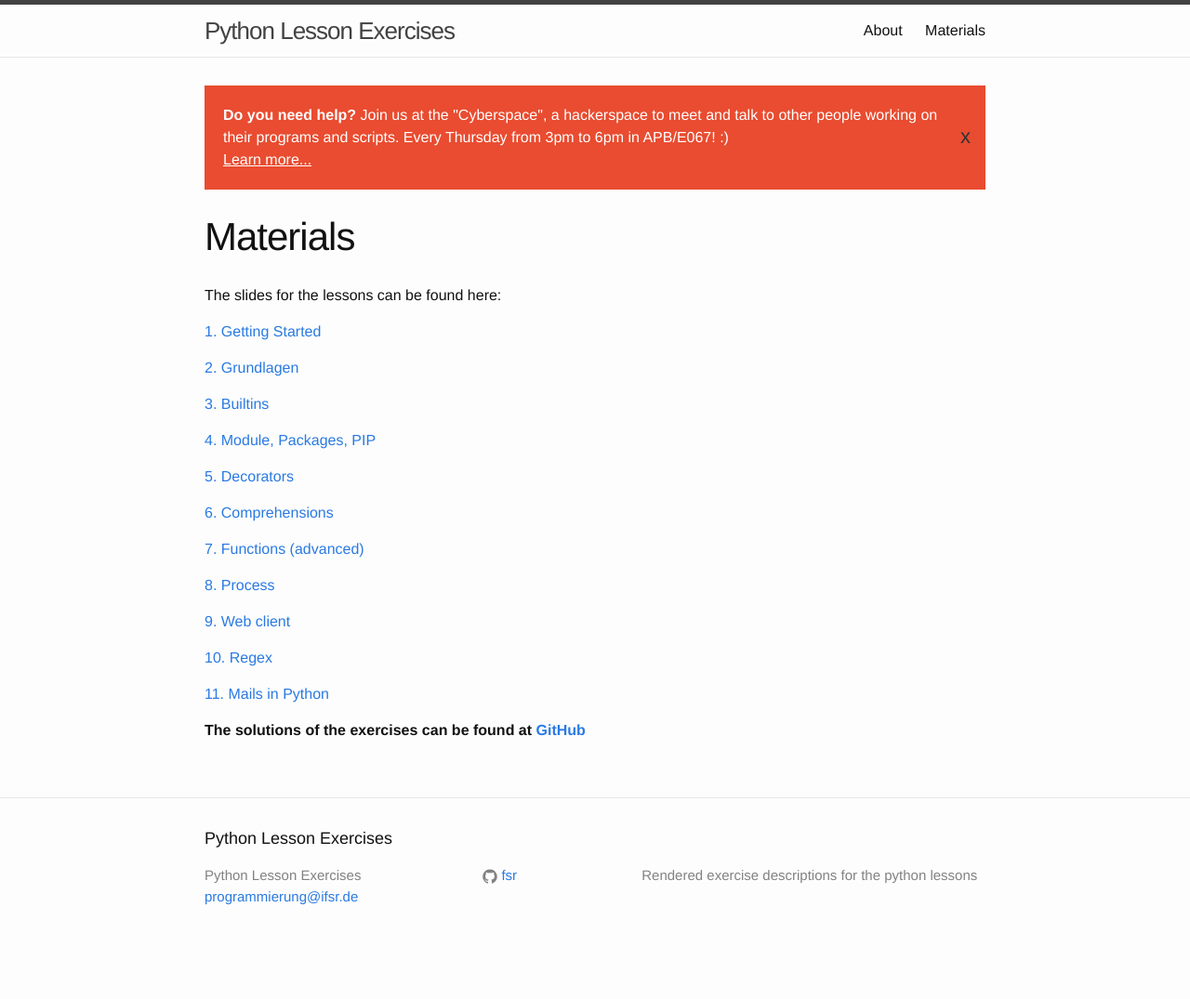
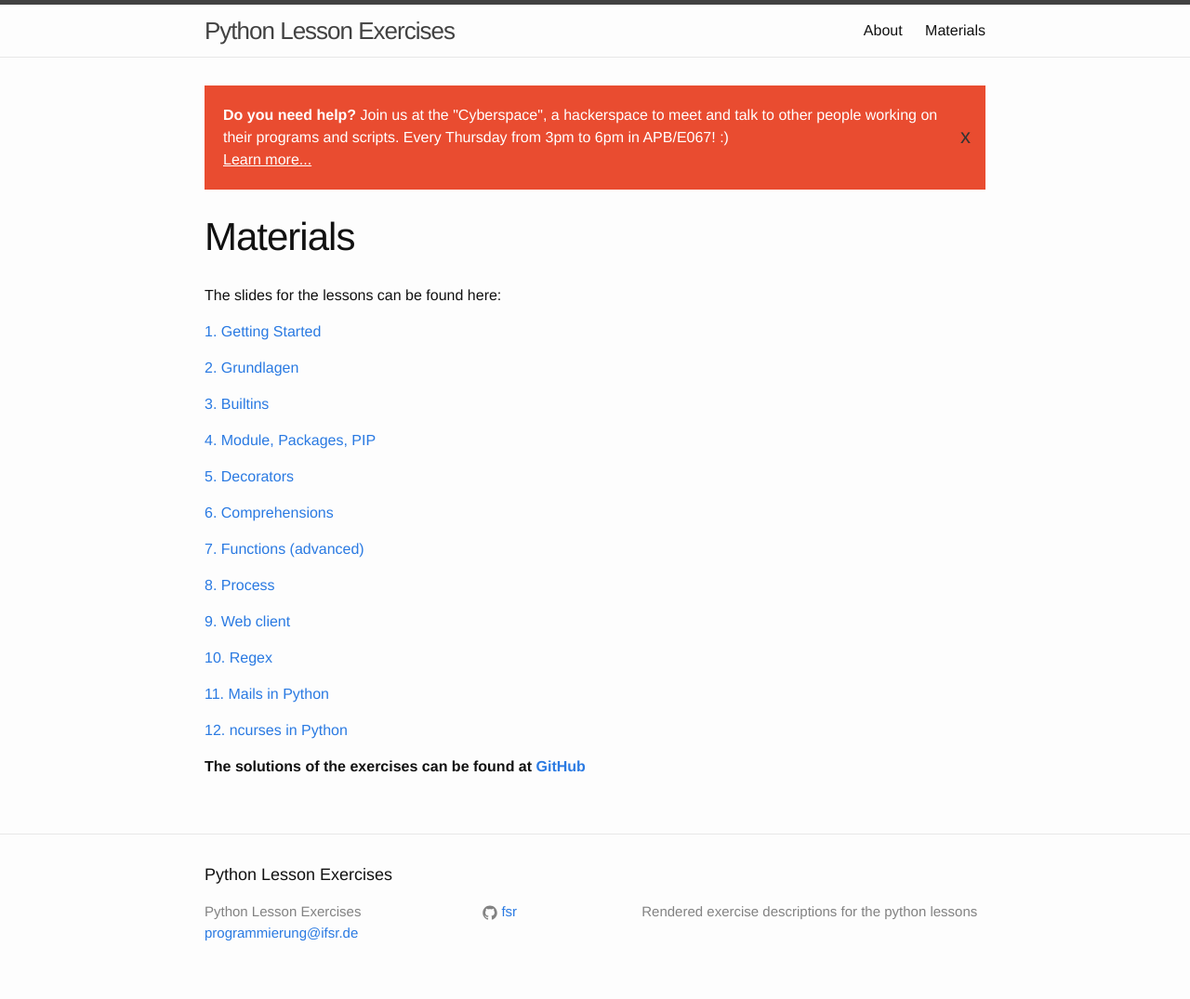
Before and after one commit to fsr/python-lessons, a Jekyll site: the page built from materials.md, in a window 1280 px wide. Shown: the whole page at 93% size. Built offline with Jekyll 4.4.1, drawn with Linux system fonts in a browser that asks for light colours; before the commit the page ends 1036 px from its top, so only the background shows below that.

Commit message:
Add latest slide to materials

```diff
--- a/_data/materials.yml
+++ b/_data/materials.yml
@@ -54,3 +54,8 @@ slides:
     name: Mails in Python
     url: https://ifsr.de/kurs-materialien/python/11_smtplib.pdf
     published: True
+  -
+    number: 12
+    name: ncurses in Python
+    url: https://www.ifsr.de/kurs-materialien/python/12_curses.pdf
+    published: True
```
